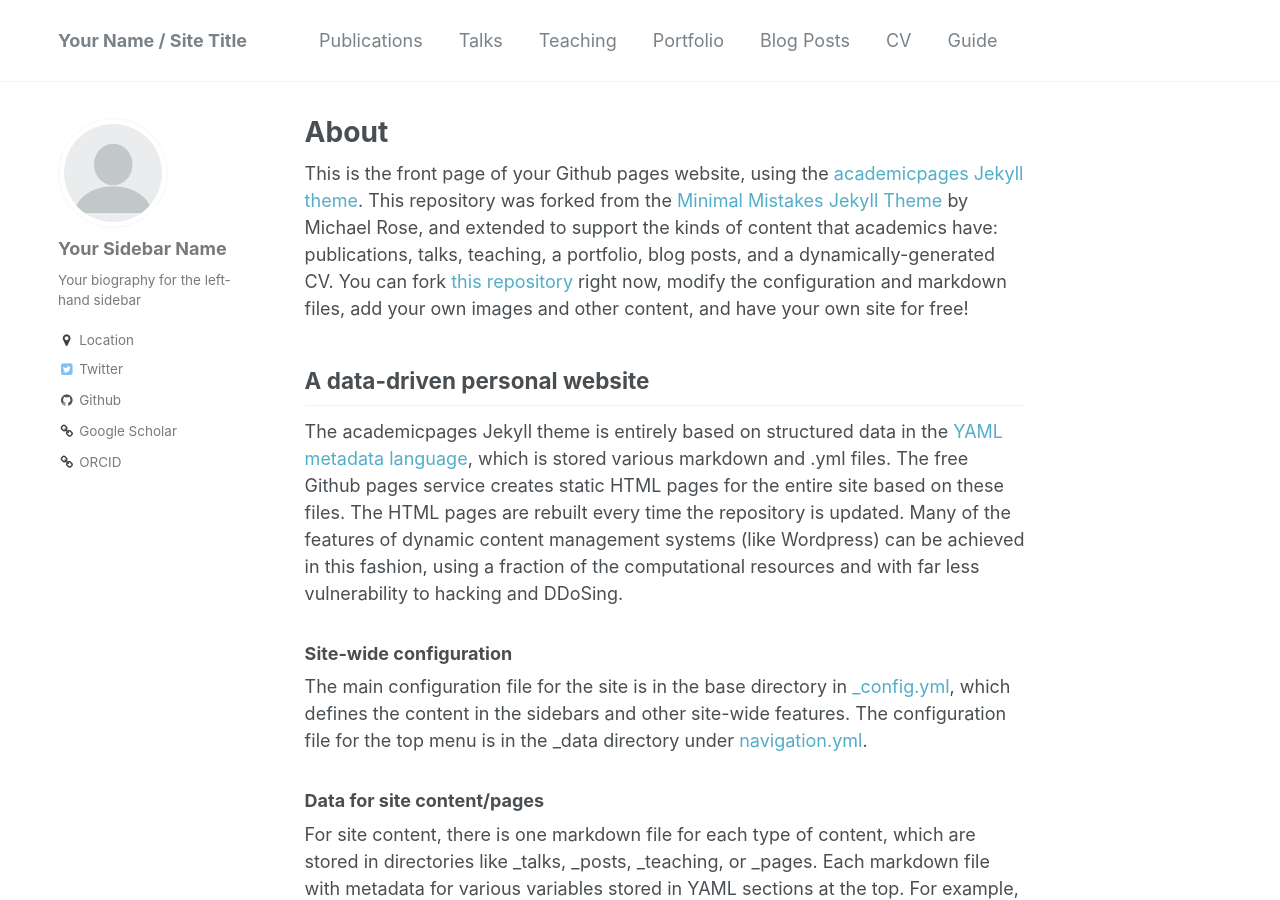
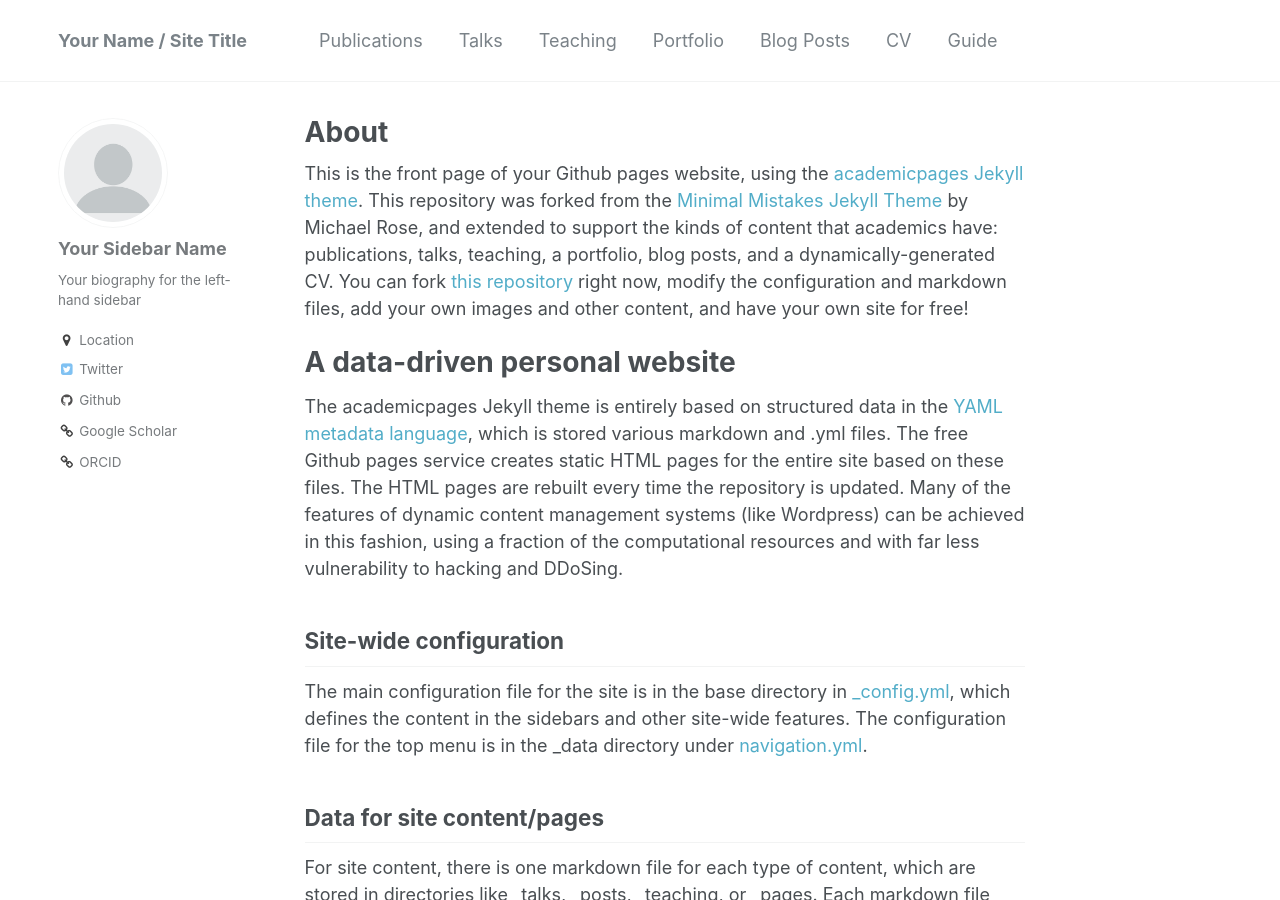
Before and after one commit to Noahs-ARK/Noahs-ARK.github.io, a Jekyll site: the page built from _pages/about.md, in a window 1280 px wide and 900 px high. Built offline with Jekyll 4.4.1, drawn with Linux system fonts in a browser that asks for light colours.

Commit message:
update headings

```diff
--- a/_pages/about.md
+++ b/_pages/about.md
@@ -10,16 +10,16 @@ redirect_from:
 
 This is the front page of your Github pages website, using the [academicpages Jekyll theme](https://github.com/academicpages/academicpages.github.io). This repository was forked from the [Minimal Mistakes Jekyll Theme](https://mmistakes.github.io/minimal-mistakes/) by Michael Rose, and extended to support the kinds of content that academics have: publications, talks, teaching, a portfolio, blog posts, and a dynamically-generated CV. You can fork [this repository]((https://github.com/academicpages/academicpages.github.io)) right now, modify the configuration and markdown files, add your own images and other content, and have your own site for free!
 
-## A data-driven personal website
-
+A data-driven personal website
+======
 The academicpages Jekyll theme is entirely based on structured data in the [YAML metadata language](http://docs.ansible.com/ansible/YAMLSyntax.html), which is stored various markdown and .yml files. The free Github pages service creates static HTML pages for the entire site based on these files. The HTML pages are rebuilt every time the repository is updated. Many of the features of dynamic content management systems (like Wordpress) can be achieved in this fashion, using a fraction of the computational resources and with far less vulnerability to hacking and DDoSing.
 
-### Site-wide configuration
-
+Site-wide configuration
+------
 The main configuration file for the site is in the base directory in [_config.yml](https://github.com/academicpages/academicpages.github.io/blob/master/_config.yml), which defines the content in the sidebars and other site-wide features. The configuration file for the top menu is in the _data directory under [navigation.yml](https://github.com/academicpages/academicpages.github.io/blob/master/_data/navigation.yml).
 
-### Data for site content/pages
-
+Data for site content/pages
+------
 For site content, there is one markdown file for each type of content, which are stored in directories like _talks, _posts, _teaching, or _pages. Each markdown file with metadata for various variables stored in YAML sections at the top. For example, each talk is a markdown file in the [_talks directory](https://github.com/academicpages/academicpages.github.io/tree/master/_talks). At the top of each markdown file is structured data about the talk, which the theme will parse to do lots of cool stuff. The same structured about a talk is used to generate the list of talks on the [Talks page](https://academicpages.github.io/talks), each [individual page](https://academicpages.github.io/talks/2012-03-01-talk-1) for specific talks, the talks section for the [CV page](https://academicpages.github.io/cv), and the [map of places you've given a talk](https://academicpages.github.io/talkmap.html) (if you run this python file or Jupyter notebook).
 
 Example: editing a markdown file for a talk
```
